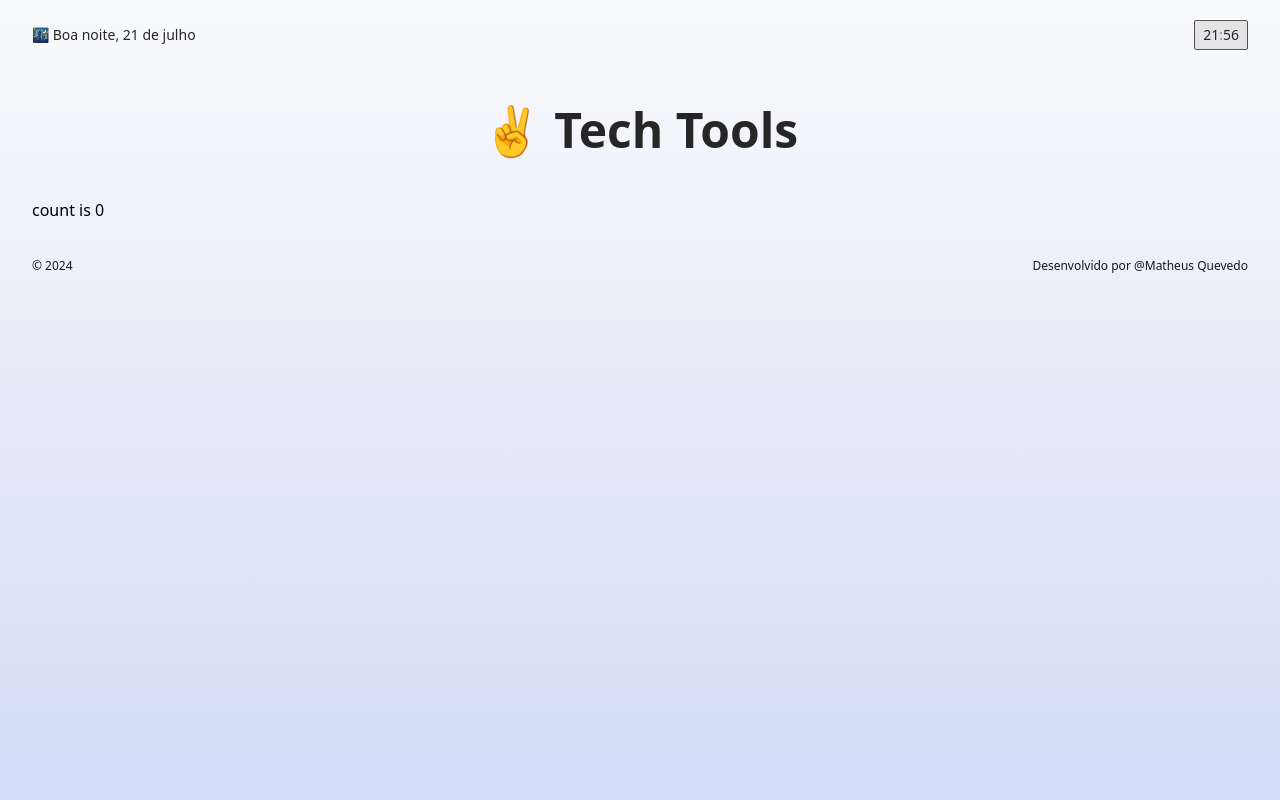
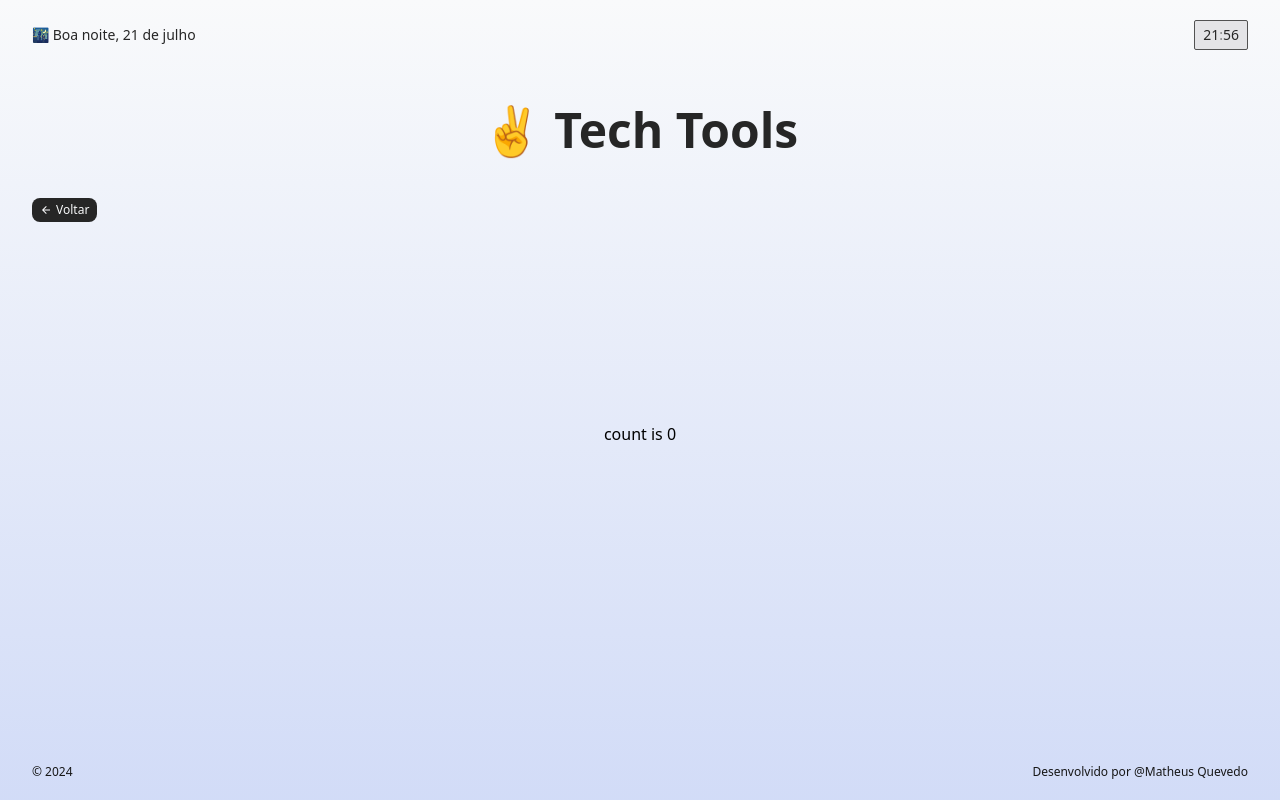
Before and after one commit to mthquevedo/Minhas-ferramentas, a React (Vite) app: page /contador in a window 1280 px wide. Built offline with nearby package versions, Linux system fonts and the light colour scheme.

Commit message:
Adição: o componente para voltar foi adicionado

```diff
--- a/src/pages/Counter/index.tsx
+++ b/src/pages/Counter/index.tsx
@@ -1,13 +1,20 @@
 import { useState } from "react"
+import { ReturnHomeButton } from "../../components/ReturnHomeButton"
 
 export function Counter() {
     const [count, setCount] = useState(0)
 
     return (
-        <div>
-            <button onClick={() => setCount((count) => count + 1)}>
-                count is {count}
-            </button>
-        </div>
+        <main className="flex-1">
+
+            <ReturnHomeButton />
+
+            <div className="h-4/5 flex flex-wrap justify-center  items-center">
+
+                <button onClick={() => setCount((count) => count + 1)}>
+                    count is {count}
+                </button>
+            </div>
+        </main>
     )
 }
```
